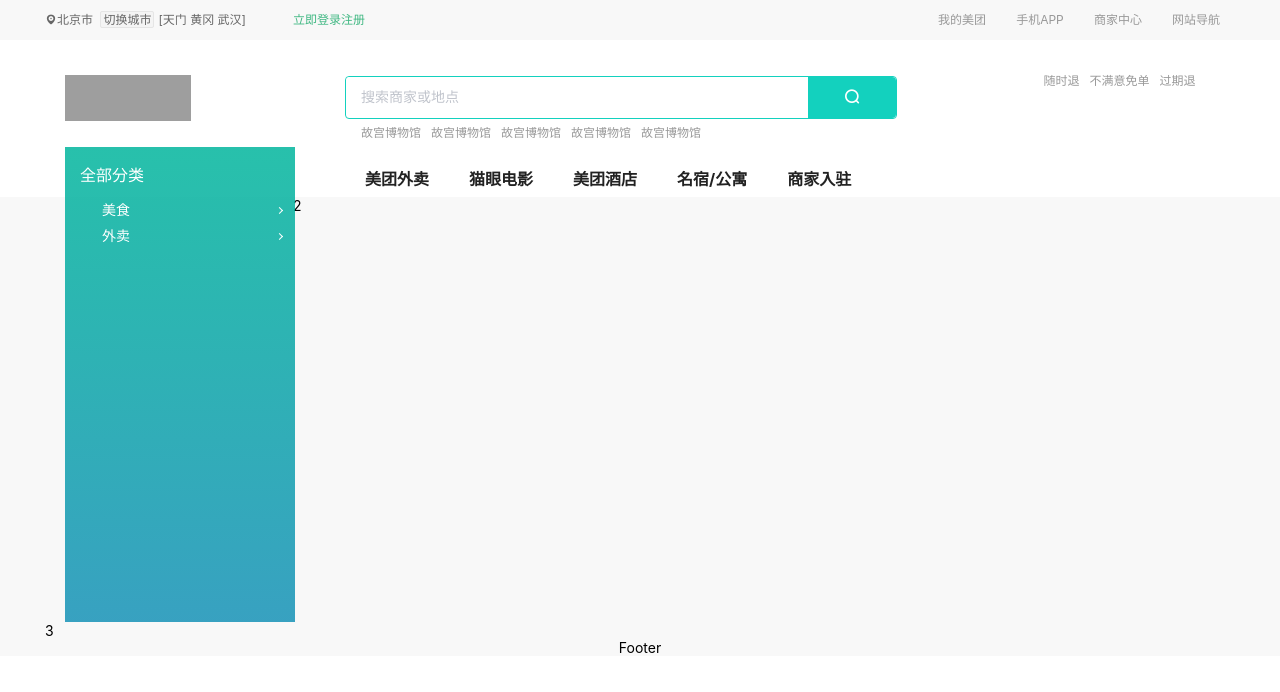
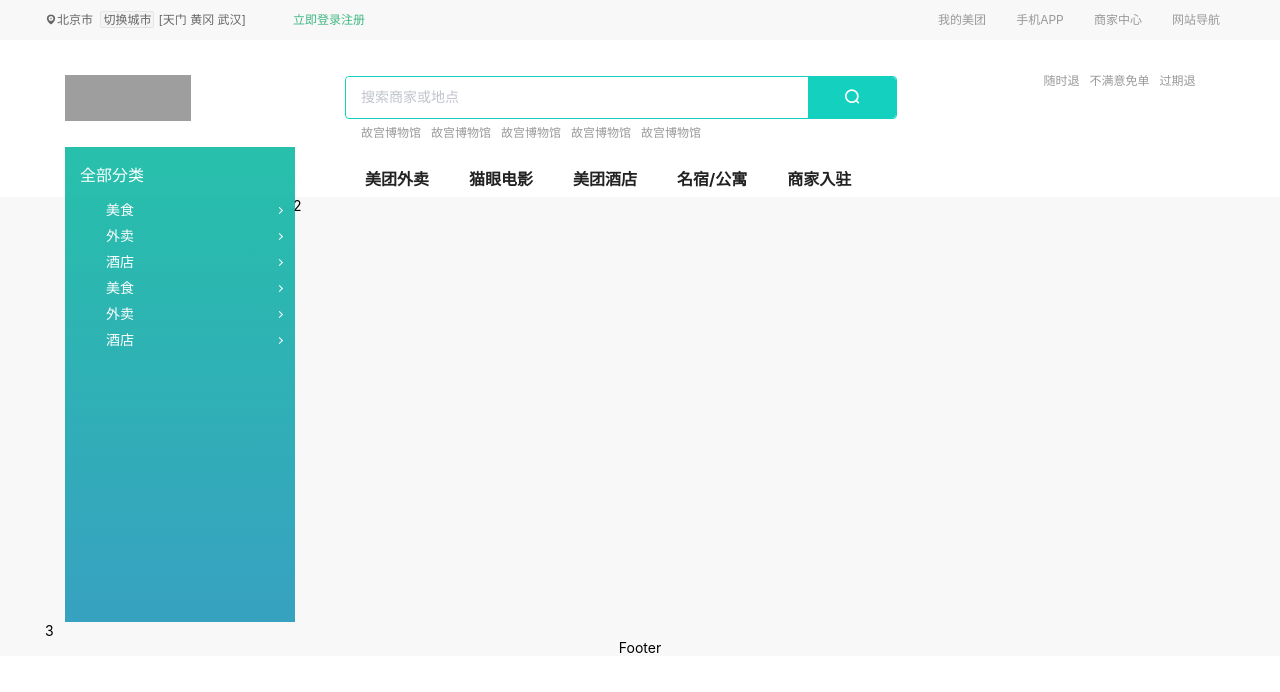
Before and after one commit to fireairforce/mt-application, a Nuxt app: page / in a window 1280 px wide. Shown: the top 692 px of the page. Built offline with nearby package versions, Linux system fonts and the light colour scheme; grey boxes are pictures that could not be loaded; a web font is replaced by a local one.

Commit message:
feat:完成了menu页面(巧妙的dom利用)

```diff
--- a/components/index/menu.vue
+++ b/components/index/menu.vue
@@ -1,30 +1,97 @@
 <template>
   <div class="m-menu">
-      <dl class="nav">
+    <dl class="nav" @mouseleave="mouseleave">
       <dt>全部分类</dt>
-          <dd v-for="(item,idx) in menu" :key="idx">
-              <i :class="item.type" />{{item.title}}<span class="arrow" />
+      <dd v-for="(item,idx) in menu" :key="idx" @mouseenter="enter">
+        <i :class="item.type" />
+        {{item.title}}
+        <span class="arrow" />
       </dd>
     </dl>
+    <div class="detail" v-if="kind" @mouseenter="sover" @mouseleave="sout">
+      <template v-for="(item, idx) in curdetail.child">
+        <h4 :key="idx">{{item.title}}</h4>
+        <span v-for="v in item.child" :key="v">{{v}}</span>
+      </template>
+    </div>
   </div>
 </template>
 
 <script>
 export default {
+  methods: {
+      mouseleave() {
+          let self = this;
+          self._timer = setTimeout(()=>{
+              self.kind = ''
+          },150)
+      },
+      enter(e) {
+          this.kind = e.target.querySelector('i').className;
+      },
+      sover() {
+         clearTimeout(this._timer);
+      },
+      sout() {
+         this.kind = '';
+      }
+  },
   data() {
-       return{
-           menu: [{
-               type:'food',
-               title:'美食'
-           },{
-               type: 'takeout',
-               title:'外卖'
-           }]
+    return {
+      kind: "",
+      menu: [
+        {
+          type: "food",
+          title: "美食",
+          child: [
+            {
+              title: "美食",
+              child: ["代金券", "甜点", "火锅", "自助餐", "小吃快餐"]
+            }
+          ]
+        },
+        {
+          type: "takeout",
+          title: "外卖",
+          child: [
+            {
+              title: "外卖",
+              child: ["美团外卖"]
+            }
+          ]
+        },
+        {
+          type: "hotel",
+          title: "酒店",
+          child: [
+            {
+              title: "酒店星级",
+              child: ["经济型", "高档/四星", "豪华", "五星"]
+            }
+          ]
+        },
+        {
+          type: "food",
+          title: "美食"
+        },
+        {
+          type: "takeout",
+          title: "外卖"
+        },
+        {
+          type: "hotel",
+          title: "酒店"
+        }
+      ]
+    };
+  },
+  computed: {
+    curdetail() {
+      return this.menu.filter(item => item.type === this.kind)[0];
     }
   }
-}
+};
 </script>
 
 <style>
-
 </style>
```
Lines whose indentation alone changed are shown as unchanged.
